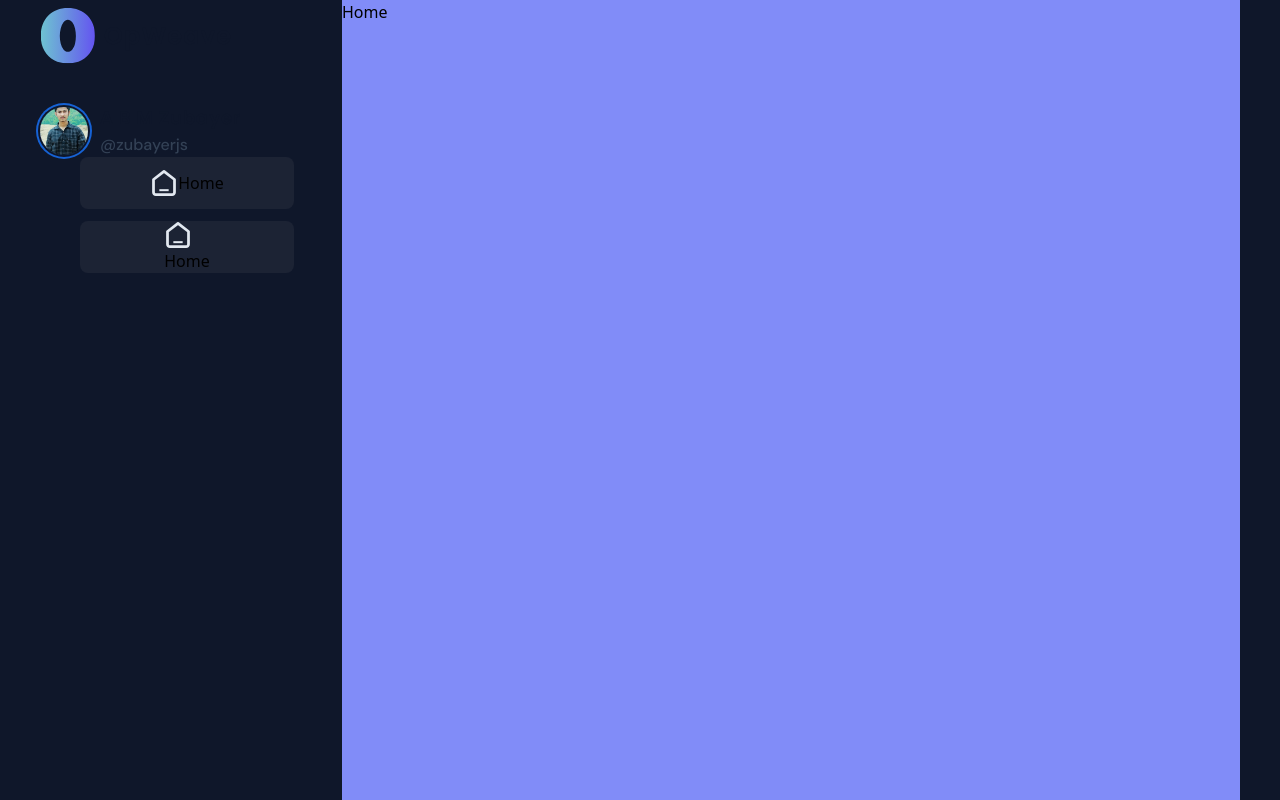
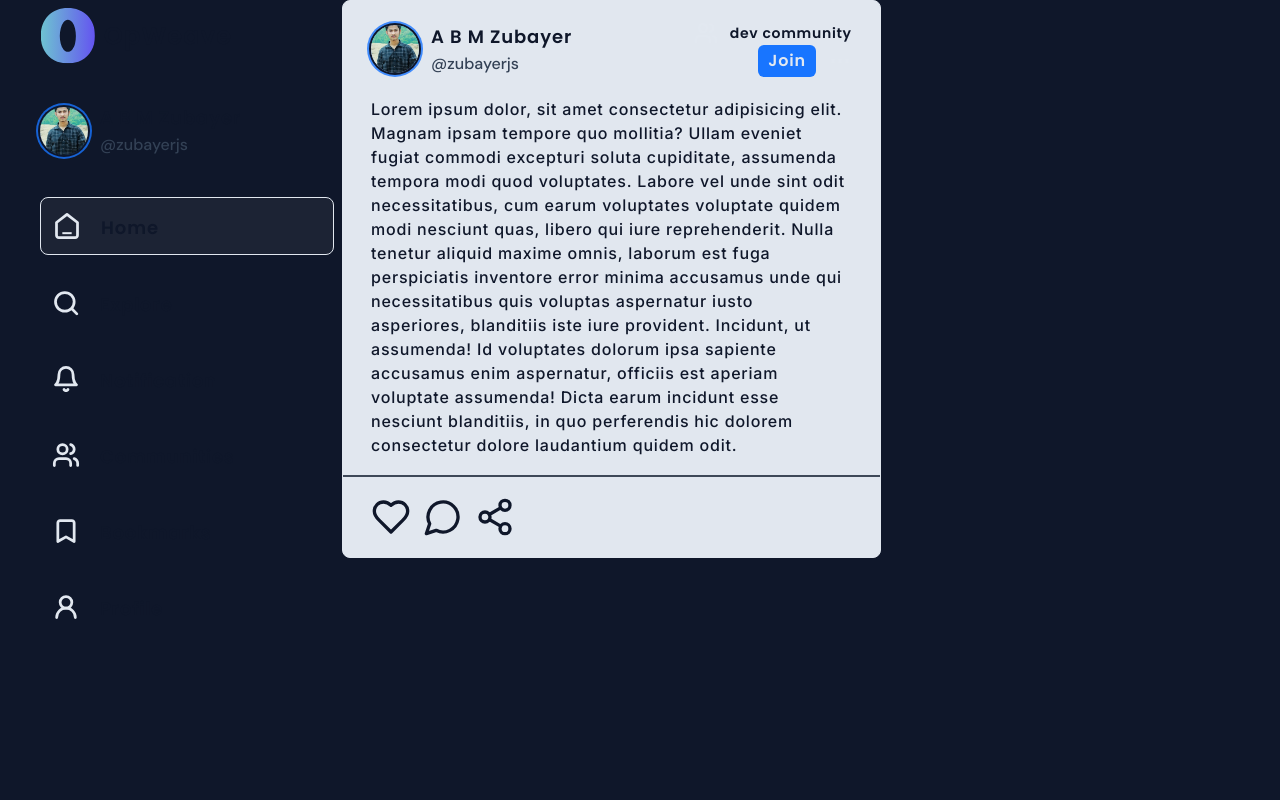
Before and after one commit to zubayer-47/OpWeave, a React (Vite) app: page / in a window 1280 px wide. Built offline with nearby package versions, Linux system fonts and the light colour scheme; no server answers.

Commit message:
working with ui utility designs

```diff
--- a/package.json
+++ b/package.json
@@ -12,6 +12,7 @@
 	"dependencies": {
 		"axios": "^1.4.0",
 		"env": "^0.0.2",
+		"lucide-react": "^0.314.0",
 		"react": "^18.2.0",
 		"react-dom": "^18.2.0",
 		"react-icons": "^4.10.1",
--- a/src/components/Nav.tsx
+++ b/src/components/Nav.tsx
@@ -1,5 +1,10 @@
-import { Link } from 'react-router-dom';
+import { NavLink } from 'react-router-dom';
 import homeIcon from '../assets/icons/Home.svg';
+import bellIcon from '../assets/icons/bell.svg';
+import bookmarkIcon from '../assets/icons/bookmark.svg';
+import exploreIcon from '../assets/icons/explore.svg';
+import userIcon from '../assets/icons/user.svg';
+import usersIcon from '../assets/icons/users.svg';
 import logo from '../assets/opweave.svg';
 import profile from '../assets/profile.webp';
 
@@ -13,31 +18,91 @@ const Nav = () => {
 
 			<div className='flex items-center gap-3 mt-10'>
 				<img
-					className='w-12 h-12 object-cover rounded-full ring-2 ring-ring/80 ring-offset-2 ring-offset-primary'
+					className='profile ring-2 ring-ring/80 ring-offset-2 ring-offset-primary'
 					src={profile}
 					alt='profile picture'
 				/>
-				<p>
+				<div>
 					<h1 className='title text-lg'>A B M Zubayer</h1>
 					<span className='muted'>@zubayerjs</span>
-				</p>
+				</div>
 			</div>
 
-			<nav className='px-10'>
-				<ul className='flex flex-col gap-3'>
-					<li className='flex justify-center bg-nav-selected border-border rounded-lg'>
-						<Link to='/' className='flex items-center p-3'>
+			<nav className='2xl:pr-28 mt-10'>
+				<div>
+					<div className='flex flex-col gap-5'>
+						<NavLink
+							to='/'
+							className={({ isActive }) =>
+								isActive
+									? 'flex items-stretch p-3 gap-5 nav-link'
+									: 'flex items-stretch p-3 gap-5 nav-link bg-transparent border-none'
+							}
+						>
 							<img src={homeIcon} alt='Home icon' />
-							<h1>Home</h1>
-						</Link>
-					</li>
-					<li className='flex justify-center bg-nav-selected border-border rounded-lg'>
-						<Link to='/'>
-							<img src={homeIcon} alt='Home icon' />
-							<h1>Home</h1>
-						</Link>
-					</li>
-				</ul>
+							<h1 className='title text-lg pt-1'>Home</h1>
+						</NavLink>
+						<NavLink
+							to='/explore'
+							className={({ isActive }) =>
+								`flex items-stretch p-3 gap-5 nav-link ${
+									isActive ? '' : 'inactive-nav-link'
+								}`
+							}
+						>
+							<img src={exploreIcon} alt='Home icon' />
+							<h1 className='title text-lg pt-1'>Explore</h1>
+						</NavLink>
+
+						<NavLink
+							to='/notification'
+							className={({ isActive }) =>
+								`flex items-stretch p-3 gap-5 nav-link ${
+									isActive ? '' : 'inactive-nav-link'
+								}`
+							}
+						>
+							<img src={bellIcon} alt='Home icon' />
+							<h1 className='title text-lg pt-1'>Notification</h1>
+						</NavLink>
+
+						<NavLink
+							to='/communities'
+							className={({ isActive }) =>
+								`flex items-stretch p-3 gap-5 nav-link ${
+									isActive ? '' : 'inactive-nav-link'
+								}`
+							}
+						>
+							<img src={usersIcon} alt='Home icon' />
+							<h1 className='title text-lg pt-1'>Communities</h1>
+						</NavLink>
+
+						<NavLink
+							to='/bookmarks'
+							className={({ isActive }) =>
+								`flex items-stretch p-3 gap-5 nav-link ${
+									isActive ? '' : 'inactive-nav-link'
+								}`
+							}
+						>
+							<img src={bookmarkIcon} alt='Home icon' />
+							<h1 className='title text-lg pt-1'>Bookmarks</h1>
+						</NavLink>
+
+						<NavLink
+							to='/profile'
+							className={({ isActive }) =>
+								`flex items-stretch p-3 gap-5 nav-link ${
+									isActive ? '' : 'inactive-nav-link'
+								}`
+							}
+						>
+							<img src={userIcon} alt='Home icon' />
+							<h1 className='title text-lg pt-1'>Profile</h1>
+						</NavLink>
+					</div>
+				</div>
 			</nav>
 		</div>
 	);
--- /dev/null
+++ b/src/components/Post.tsx
@@ -0,0 +1,62 @@
+import { Heart, MessageCircleIcon, MoreHorizontal, Share2 } from 'lucide-react';
+import users from '../assets/icons/users.svg';
+import profile from '../assets/profile.webp';
+
+const Post = () => {
+	return (
+		<div className='post px-7 py-5 relative'>
+			<div className=''>
+				<div className='flex-group justify-between'>
+					<div className='flex-group'>
+						<img className='profile' src={profile} alt='profile picture' />
+						<div>
+							<h1 className='title text-lg'>A B M Zubayer</h1>
+							<span className='muted'>@zubayerjs</span>
+						</div>
+					</div>
+
+					<div className='flex flex-col items-end'>
+						<div className='flex-group'>
+							<img className='w-6 h-6' src={users} alt='community icon' />
+							<button className='title text-sm'>dev community</button>
+						</div>
+
+						<div className='flex-group'>
+							<button className='button'>Join</button>
+							<button>
+								<MoreHorizontal className='text-light' />
+							</button>
+						</div>
+					</div>
+				</div>
+
+				<p className='title font-Inter font-normal text-base mt-5'>
+					Lorem ipsum dolor, sit amet consectetur adipisicing elit. Magnam ipsam
+					tempore quo mollitia? Ullam eveniet fugiat commodi excepturi soluta
+					cupiditate, assumenda tempora modi quod voluptates. Labore vel unde
+					sint odit necessitatibus, cum earum voluptates voluptate quidem modi
+					nesciunt quas, libero qui iure reprehenderit. Nulla tenetur aliquid
+					maxime omnis, laborum est fuga perspiciatis inventore error minima
+					accusamus unde qui necessitatibus quis voluptas aspernatur iusto
+					asperiores, blanditiis iste iure provident. Incidunt, ut assumenda! Id
+					voluptates dolorum ipsa sapiente accusamus enim aspernatur, officiis
+					est aperiam voluptate assumenda! Dicta earum incidunt esse nesciunt
+					blanditiis, in quo perferendis hic dolorem consectetur dolore
+					laudantium quidem odit.
+				</p>
+			</div>
+
+			<hr className='absolute bottom-20 left-0 right-0 border-b border-dark-border' />
+
+			<div className='mt-10'>
+				<div className='flex items-center gap-3'>
+					<Heart className='w-10 h-10 dark:text-light text-dark' />
+					<MessageCircleIcon className='w-10 h-10 dark:text-light text-dark' />
+					<Share2 className='w-10 h-10 dark:text-light text-dark' />
+				</div>
+			</div>
+		</div>
+	);
+};
+
+export default Post;
--- a/src/contexts/user/Provider.tsx
+++ b/src/contexts/user/Provider.tsx
@@ -1,9 +1,9 @@
+import { isAxiosError } from 'axios';
 import { Dispatch, createContext, useEffect, useReducer } from 'react';
 import useAxiosPrivate from '../../hooks/useAxiosPrivate';
 import userReducer from './reducer';
 import { initUserState } from './state';
 import { UserActionType, UserStateType } from './types';
-import { isAxiosError } from 'axios';
 
 export const UserContext = createContext({
 	state: {} as UserStateType,
@@ -40,6 +40,7 @@ const UserProvider: React.FC<{ children: React.ReactNode }> = ({
 						// Do something with this error...
 					} else {
 						console.error(error);
+						console.log('error :', error);
 					}
 				}
 			})();
--- a/src/index.css
+++ b/src/index.css
@@ -1,4 +1,4 @@
-@import url('https://fonts.googleapis.com/css2?family=DM+Sans:opsz,wght@9..40,500;9..40,600&family=Inter:wght@500;600&family=Poppins:wght@500;600&display=swap');
+@import url('https://fonts.googleapis.com/css2?family=DM+Sans:opsz,wght@9..40,500;9..40,600&family=Inter:wght@300;500;600&family=Poppins:wght@500; 600&display=swap');
 
 @tailwind base;
 @tailwind components;
@@ -12,12 +12,18 @@
         --color-dark-muted-text: 148 163 184;
         --color-light-muted-text: 51 65 85;
         --color-ring: 24 117 255;
-        --color-border: 62 72 88;
+        --color-dark-border: 62 72 88;
+        --color-light-border: 225 231 239;
         --color-nav-selected: 28 35 52;
+        --color-dark-post: 30 41 59;
     }
 }
 
 @layer components {
+    .flex-group {
+        @apply flex items-center gap-3
+    }
+
     .title {
         @apply dark:text-light text-dark text-2xl tracking-wider font-Poppins font-semibold
     }
@@ -25,4 +31,24 @@
     .muted {
         @apply dark:text-dark-muted text-light-muted font-DM-Sans font-medium
     }
+
+    .nav-link {
+        @apply flex bg-nav-selected border dark:border-dark-border border-light-border rounded-lg
+    }
+
+    .inactive-nav-link {
+        @apply bg-transparent border-none
+    }
+
+    .profile {
+        @apply w-12 h-12 object-cover rounded-full ring-2 ring-ring/80 ring-offset-2 ring-offset-primary
+    }
+
+    .post {
+        @apply dark:bg-dark-post bg-light-border border dark:border-dark-border border-light-border rounded-lg
+    }
+
+    .button {
+        @apply bg-ring text-light title text-base px-2.5 py-1 rounded-md
+    }
 }
--- a/src/layouts/RootLayout.tsx
+++ b/src/layouts/RootLayout.tsx
@@ -5,7 +5,7 @@ const RootLayout = ({ children }: PropsWithChildren) => {
 	return (
 		<div className='container mx-auto grid grid-cols-12 gap-2 px-10 h-screen overflow-hidden'>
 			<Nav />
-			<div className='bg-indigo-400 col-start-4 col-end-13'>{children}</div>
+			<div className='col-start-4 col-end-13'>{children}</div>
 		</div>
 	);
 };
--- a/src/pages/home/Home.tsx
+++ b/src/pages/home/Home.tsx
@@ -1,5 +1,13 @@
+import Post from '../../components/Post';
+
 const Home = () => {
-	return <div className=''>Home</div>;
+	return (
+		<div className='grid grid-cols-5'>
+			<div className='col-span-3'>
+				<Post />
+			</div>
+		</div>
+	);
 };
 
 export default Home;
--- /dev/null
+++ b/src/types/custom.ts
@@ -0,0 +1,8 @@
+export enum NavId {
+	home = 'home',
+	explore = 'explore',
+	notification = 'notification',
+	communities = 'communities',
+	bookmarks = 'bookmarks',
+	profile = 'profile',
+}
--- a/tailwind.config.js
+++ b/tailwind.config.js
@@ -10,15 +10,17 @@ export default {
 				'dark-muted': 'rgb(var(--color-dark-muted-text) / <alpha-value>)',
 				'light-muted': 'rgb(var(--color-light-muted-text) / <alpha-value>)',
 				ring: 'rgb(var(--color-ring) / <alpha-value>)',
-				border: 'rgb(var(--color-border) / <alpha-value>)',
+				'dark-border': 'rgb(var(--color-dark-border) / <alpha-value>)',
+				'light-border': 'rgb(var(--color-light-border) / <alpha-value>)',
 				'nav-selected': 'rgb(var(--color-nav-selected) / <alpha-value>)',
+				'dark-post': 'rgb(var(--color-dark-post) / <alpha-value>)',
 			},
 		},
 
 		fontFamily: {
-			'DM-Sans': '"DM Sans"',
-			Inter: '"Inter"',
-			Poppins: '"Poppins"',
+			'DM-Sans': '"DM Sans", sans-serif',
+			Inter: '"Inter", sans-serif',
+			Poppins: '"Poppins", sans-serif',
 		},
 	},
 	plugins: [],
```
Also changed, not shown: 1 other file (tests, documents, lock files or other folders).
